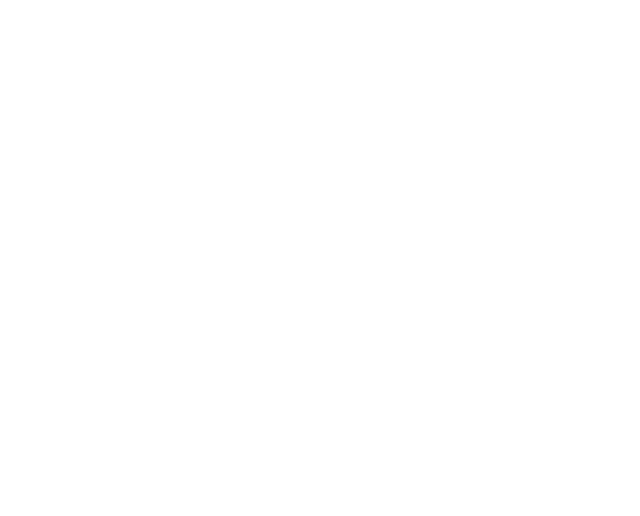
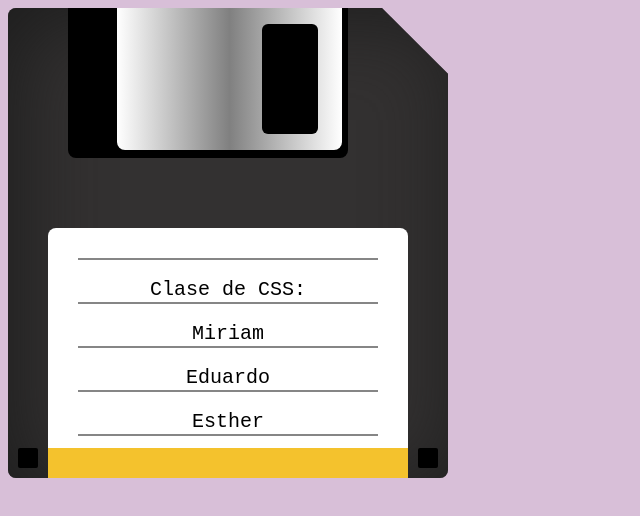
Before and after one commit to EduDG98/diskette-project, a website built with Vite: page src/index.html in a window 1280 px wide. Shown: the whole page, without its empty margins (0-640 px from the left). Built offline with nearby package versions, Linux system fonts and the light colour scheme.

Commit message:
diseñar diskette con css

```diff
--- a/src/index.css
+++ b/src/index.css
@@ -0,0 +1,116 @@
+body{
+    background-color: thistle;
+}
+
+:root{
+    --diskette-color:  rgb(51, 49, 49);
+}
+
+.diskette-container{
+    background-color: var(--diskette-color);
+    width: 440px;
+    height: 470px;
+    border-radius: 8px;
+
+    display: flex;
+    flex-direction: column;
+    align-items: center;
+    justify-content: space-between;
+    clip-path: polygon(0% 0%, 85% 0%, 100% 14%, 100% 100%, 0% 100%);
+
+    box-shadow: 10px 10px 85px rgb(29, 29, 29) inset;
+}
+
+.up-container{
+    background-color: black;
+    width: 280px;
+    height: 150px;
+
+    border-bottom-left-radius: 8px;
+    border-bottom-right-radius: 8px;
+    translate: -20px;
+
+    display: flex;
+    justify-content: end;
+}
+
+.case{
+    width: 225px;
+    height: 142px;
+    background-color: white;
+    border-bottom-left-radius: 8px;
+    border-bottom-right-radius: 8px;
+    margin-right: 6px;
+
+    display: flex;
+    align-items: center;
+
+    background: linear-gradient(to right, white, rgb(128, 128, 128), white);
+}
+
+.hole{
+    width: 56px;
+    height: 110px;
+    background-color: black;
+    border-radius: 6px;
+    translate: 145px;
+
+}
+
+.down-container{
+    background-color: transparent;
+    border-radius: 8px;
+    width: 440px;
+    height: 250px;
+
+    display: flex;
+    justify-content: space-around;
+    align-items: end;
+
+}
+
+.corner{
+    background-color: black;
+    width: 20px;
+    height: 20px;
+
+    margin: 10px;
+    border-radius: 2px;
+}
+
+.sticker {
+    background-color: white;
+    width: 360px;
+    height: 250px;
+    border-top-right-radius: 8px;
+    border-top-left-radius: 8px;
+
+    display: flex;
+    flex-direction: column;
+    align-items: center;
+    justify-content: space-between;
+
+}
+
+.lines{
+    height: 30px;
+    width: 300px;
+    border-bottom: 2px solid rgb(134, 134, 134);
+
+    display: flex;
+    align-items: baseline;
+    justify-content: center;
+}
+
+.lines p {
+    font-family: 'Roboto Mono', monospace;
+    font-size: 20px;
+    padding-top: 30px;
+}
+
+.down-sticker{
+    background-color: #F4C22D;
+    height: 30px;
+    width: 360px;
+
+}
--- a/src/index.html
+++ b/src/index.html
@@ -6,9 +6,33 @@
   <meta name="viewport" content="width=device-width, initial-scale=1.0">
   <title>Document</title>
   <link rel="stylesheet" href="./index.css">
-  <script type="module" src="./index.js"></script>
+
+<link rel="preconnect" href="fonts.googleapis.com">
+
+<link rel="preconnect" href="fonts.gstatic.com" crossorigin>
+
+<link href="fonts.googleapis.com/css2?family=Roboto+Mono:wght@300&display=swap" rel="stylesheet">
+<script type="module" src="./index.js"></script>
 </head>
 <body>
-
+  <div class="diskette-container">
+    <div class="up-container">
+        <div class="case">
+          <div class="hole"></div>
+        </div>
+    </div>
+    <div class="down-container">
+      <div class="corner"></div>
+      <div class="sticker">
+        <div class="lines"><p>Clase de CSS:</p></div>
+        <div class="lines"><p>Miriam</p></div>
+        <div class="lines"><p>Eduardo</p></div>
+        <div class="lines"><p>Esther</p></div>
+        <div class="lines"></div>
+        <div class="down-sticker"></div>
+      </div>
+      <div class="corner"></div>
+    </div>
+  </div>
 </body>
 </html>
```
